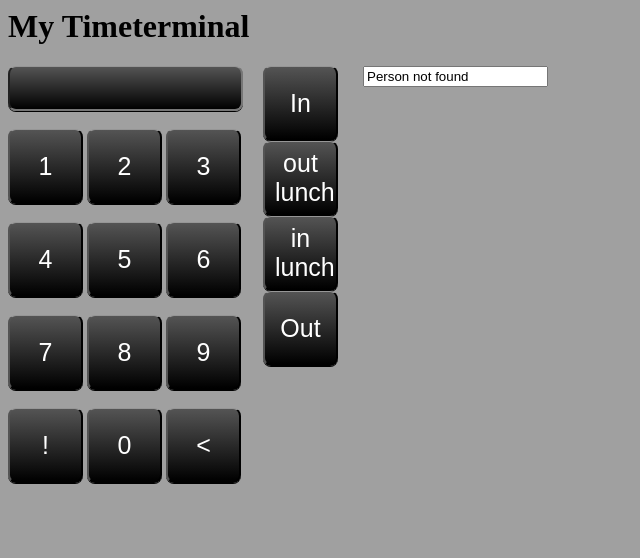
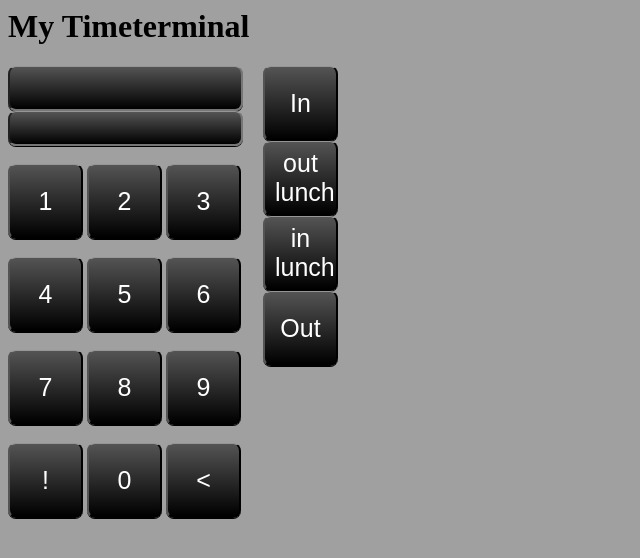
Before and after one commit to Wholing/tt, a plain HTML site: page index.htm in a window 1280 px wide. Both pictures are taken after a click on the button "In". Shown: the whole page, without its empty margins (0-640 px from the left). Drawn offline with Linux system fonts and the light colour scheme.

Commit message:
Timed errormessage

```diff
--- a/index.htm
+++ b/index.htm
@@ -13,7 +13,8 @@
 
 	<section id="identifierButtonsSection">
 		<!-- identifier -->
-		<input data-bind='value: identifier' class='tt_identifier'/>
+		<div><input data-bind='value: identifier' class='tt_identifier'/></div>
+        <div><input data-bind="value: errorMessage" class='tt_errorMessage'/></div>
 
 		<!-- buttons -->
 		<div id='buttonRows' data-bind='foreach: layout.buttons'>
@@ -25,8 +26,6 @@
 		</div>
 	</section>
 
-
-
 	<section id="actionButtonsSection">
 		<!-- actionbuttons -->
 		<span id='actionbuttonsRow' data-bind='foreach: layout.actionButtons'>
@@ -34,10 +33,6 @@
 			<button data-bind='text: $data.description, click: $root.addAction' class='dark_button'></button>
 		</span>
 	</section>
-
-<!--	<section id="errorMessageSection">-->
-		<input data-bind="value: errorMessage"/>
-<!--	</section> -->
 
 	<script type="text/javascript">
 		var repo = new MemoryRepo();
--- a/js/tt.css
+++ b/js/tt.css
@@ -12,8 +12,8 @@ section#identifierButtonsSection {
 
 section#actionButtonsSection {
  float: left;
- margin-left: 20;
- width: 100px;
+ margin-left: 20px;
+ width: 20px;
 }
 
 .tt_identifier  {
@@ -31,13 +31,34 @@ section#actionButtonsSection {
    -webkit-box-shadow: rgba(0,0,0,1) 0 1px 0;
    -moz-box-shadow: rgba(0,0,0,1) 0 1px 0;
    box-shadow: rgba(0,0,0,1) 0 1px 0;
-   width:235;
-   height:45;
+   width:235px;
+   height:45px;
    font-size: 25px;
    color:#FFFFFF;
    text-align:center;
 }
 
+.tt_errorMessage   {
+   border-top: 1px solid #969696;
+   background: #000000;
+   background: -webkit-gradient(linear, left top, left bottom, from(#545454), to(#000000));
+   background: -webkit-linear-gradient(top, #545454, #000000);
+   background: -moz-linear-gradient(top, #545454, #000000);
+   background: -ms-linear-gradient(top, #545454, #000000);
+   background: -o-linear-gradient(top, #545454, #000000);
+   padding: 5px 10px;
+   -webkit-border-radius: 8px;
+   -moz-border-radius: 8px;
+   border-radius: 8px;
+   -webkit-box-shadow: rgba(0,0,0,1) 0 1px 0;
+   -moz-box-shadow: rgba(0,0,0,1) 0 1px 0;
+   box-shadow: rgba(0,0,0,1) 0 1px 0;
+   width:235px;
+   height:35px;
+   font-size: 25px;
+   color:#FFFFFF;
+   text-align:center;
+}
 
 .dark_button{
     border-top: 1px solid #969696;
--- a/js/tt.js
+++ b/js/tt.js
@@ -15,10 +15,11 @@ var Action = function(id, description)
 	this.description = description;
 }
 
-var ViewModelLayout = function(identifier)
+var ViewModelLayout = function(identifier, addAction)
 {
 	var self = this;
 	var _identifier = identifier;
+	var _addAction = addAction;
 
 	self.buttons = ko.observableArray( [
 		ko.observableArray( ['1','2','3']),
@@ -34,7 +35,8 @@ var ViewModelLayout = function(identifier)
 		]);
 
 	self.actionbuttonPress = function(action) {
-        alert(action.description);
+	    alert(action.description);
+	    _addAction(action);
 //        if (ViewModelLayout.errors().length == 0) {
 //            alert('Thank you.');
 //        } else {
@@ -79,12 +81,13 @@ var ViewModelLayout = function(identifier)
 
 var ViewModel = function(repo)
 {
-	var self = this;
+    var self = this;
+    var errorMessageDisplayTime = 2000; // ms
 	self.identifier = ko.observable('').extend( { number: true}); //.extend({ minLength: 2, maxLength: 10 });
 	self.actions = ko.observableArray();
-    self.errorMessage = ko.observable('');
+	self.errorMessage = ko.observable('');
 
-    self.layout = new ViewModelLayout(self.identifier);
+    self.layout = new ViewModelLayout(self.identifier, self.addAction);
 
     self._repo = repo;
 
@@ -97,7 +100,7 @@ var ViewModel = function(repo)
 		var person = self._getPerson();
 		if (person == null)
 		{
-			self.errorMessage("Person not found");
+		    self.showErrorMessage("Person not found");
 		}
 		else
 		{
@@ -106,6 +109,7 @@ var ViewModel = function(repo)
 			self._repo.save();
 			self.actions.push(action);
 		}
+		self.clearIdentifier();
 	};
 
 	self.lastAction = function() {
@@ -122,6 +126,12 @@ var ViewModel = function(repo)
 		return person != null;
 	}
 
+	self.showErrorMessage = function (text) {
+	    self.errorMessage(text);
+	    setTimeout(self.clearErrorMessage, errorMessageDisplayTime);
+	};
+
+
 	self.clearErrorMessage = function () {
 		self.errorMessage('');
 	};
```
Also changed, not shown: test/ttSpec.js (+9 -0 lines).
